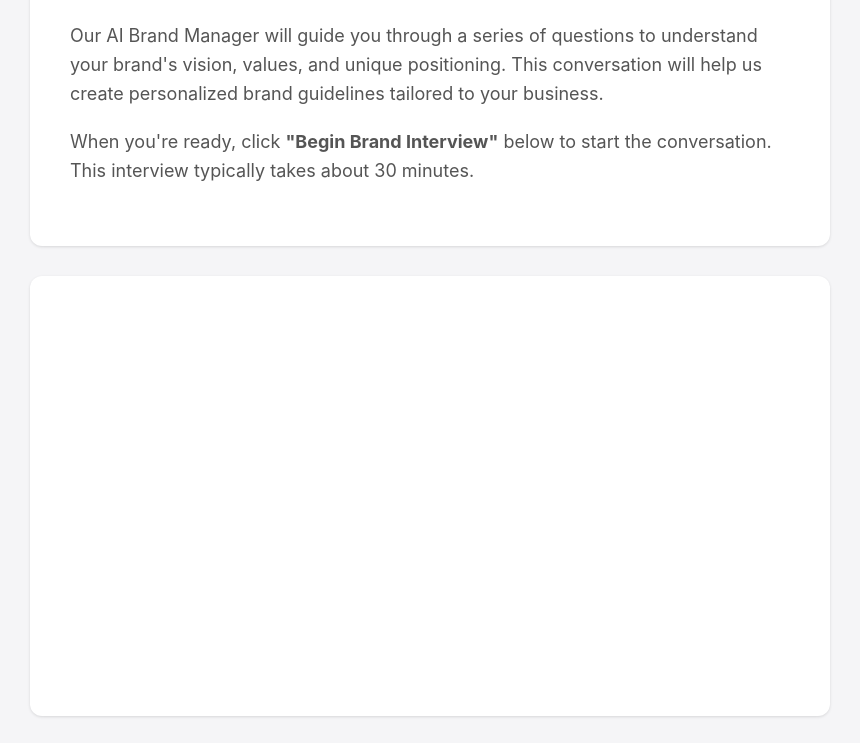
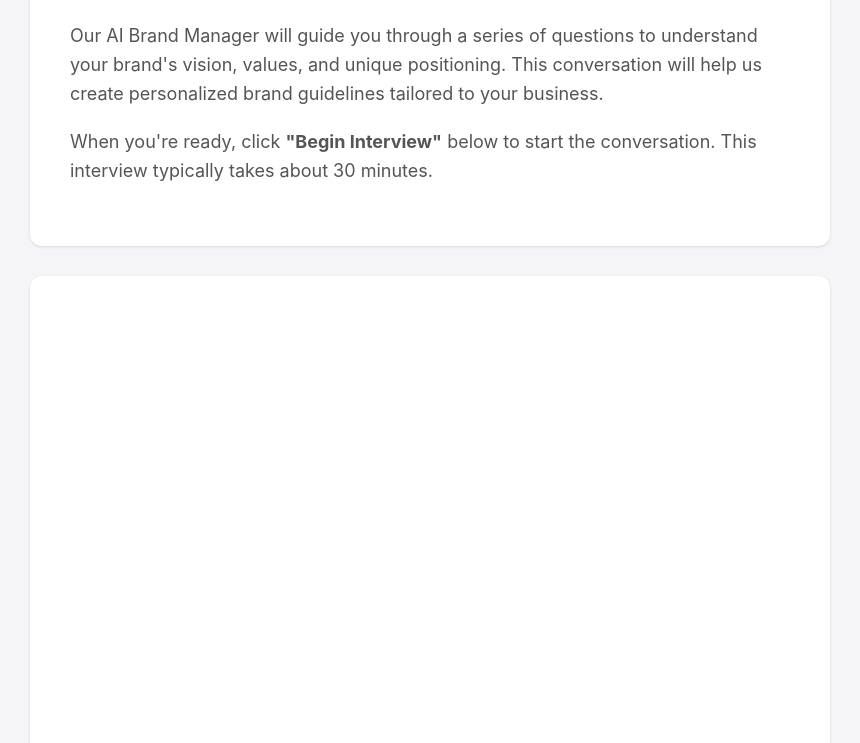
Before and after one commit to kconverto/elevenlabs-widget-app, a website: page public/index.html in a window 1280 px wide. Shown: the part 181-924 px from the top of the page, without its empty margins (210-1070 px from the left). Drawn offline with Linux system fonts and the light colour scheme; a script that the page names is missing.

Commit message:
Fix widget implementation with correct ElevenLabs script

```diff
--- a/public/index.html
+++ b/public/index.html
@@ -1,5 +1,5 @@
 <!DOCTYPE html>
-<html>
+<html lang="en">
 <head>
     <meta charset="utf-8">
     <meta name="viewport" content="width=device-width, initial-scale=1.0">
@@ -42,10 +42,7 @@
             margin-top: 25px;
         }
         .widget-container {
-            display: flex;
-            justify-content: center;
-            margin: 30px 0;
-            min-height: 300px;
+            margin: 20px 0;
         }
         .footer {
             text-align: center;
@@ -54,11 +51,11 @@
             padding: 20px 0;
         }
 
-        /* Ensure the widget looks good */
+        /* Style the widget to appear directly in the content */
         elevenlabs-convai {
             display: block;
             width: 100%;
-            max-width: 500px;
+            height: 500px;
             margin: 0 auto;
         }
     </style>
@@ -72,15 +69,21 @@
             <div class="details">
                 <p>Our AI Brand Manager will guide you through a series of questions to understand your brand's vision, values, and unique positioning. This conversation will help us create personalized brand guidelines tailored to your business.</p>
 
-                <p>When you're ready, click <strong>"Begin Brand Interview"</strong> below to start the conversation. This interview typically takes about 30 minutes.</p>
+                <p>When you're ready, click <strong>"Begin Interview"</strong> below to start the conversation. This interview typically takes about 30 minutes.</p>
             </div>
         </div>
 
         <div class="card">
             <div class="widget-container">
                 <!-- Elevenlabs Voice Agent Widget -->
-                <elevenlabs-convai agent-id="cKA5of9qVq6nTiWBzQP0"></elevenlabs-convai>
-                <script src="https://elevenlabs.io/convai-widget/index.js" async type="text/javascript"></script>
+                <elevenlabs-convai
+                    agent-id="cKA5of9qVq6nTiWBzQP0"
+                    variant="expanded"
+                    start-call-text="Begin Interview"
+                    end-call-text="End Interview"
+                    speaking-text="Brand Manager is speaking..."
+                    listening-text="Listening to your response...">
+                </elevenlabs-convai>
             </div>
         </div>
 
@@ -88,5 +91,8 @@
             <p>© 2025 Your Company Name. All interviews are recorded to help create your brand strategy.</p>
         </div>
     </div>
+
+    <!-- ElevenLabs Widget Script -->
+    <script src="https://elevenlabs.io/convai-widget/index.js"></script>
 </body>
 </html>
```
